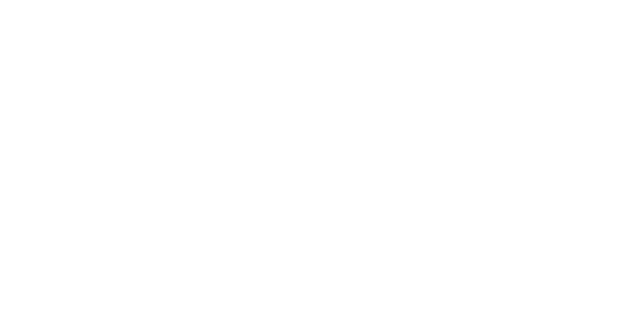
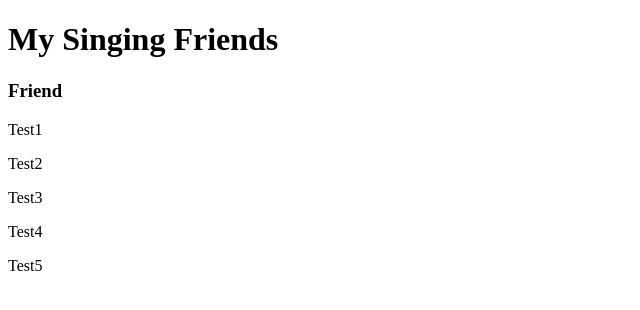
Before and after one commit to NSquale21/99-lines-part-1, a plain HTML site: page index.html in a window 1280 px wide. Shown: the whole page, without its empty margins (0-640 px from the left). Drawn offline with Linux system fonts and the light colour scheme.

Commit message:
Update html

```diff
--- a/index.html
+++ b/index.html
@@ -7,6 +7,14 @@
   <title>99 Lines of Code</title>
 </head>
 <body>
-
+	<h1>My Singing Friends</h1>
+	<div class="friend">
+		<h3>Friend</h3>
+		<p>Test1</p>
+		<p>Test2</p>
+		<p>Test3</p>
+		<p>Test4</p>
+		<p>Test5</p>
+	</div>
 </body>
 </html>
```
